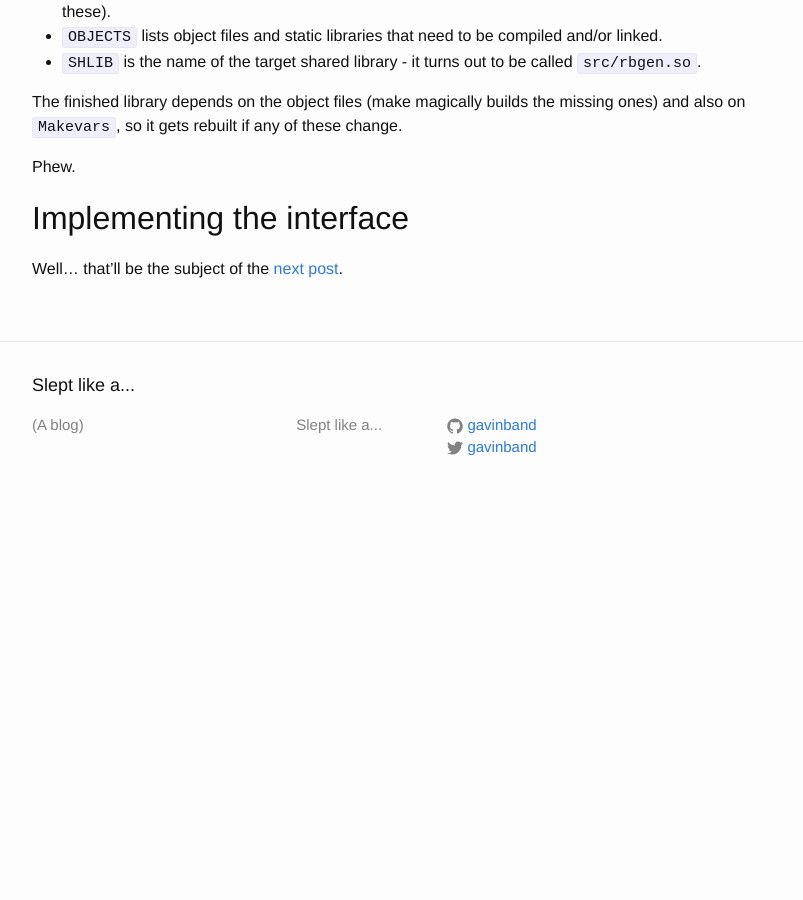
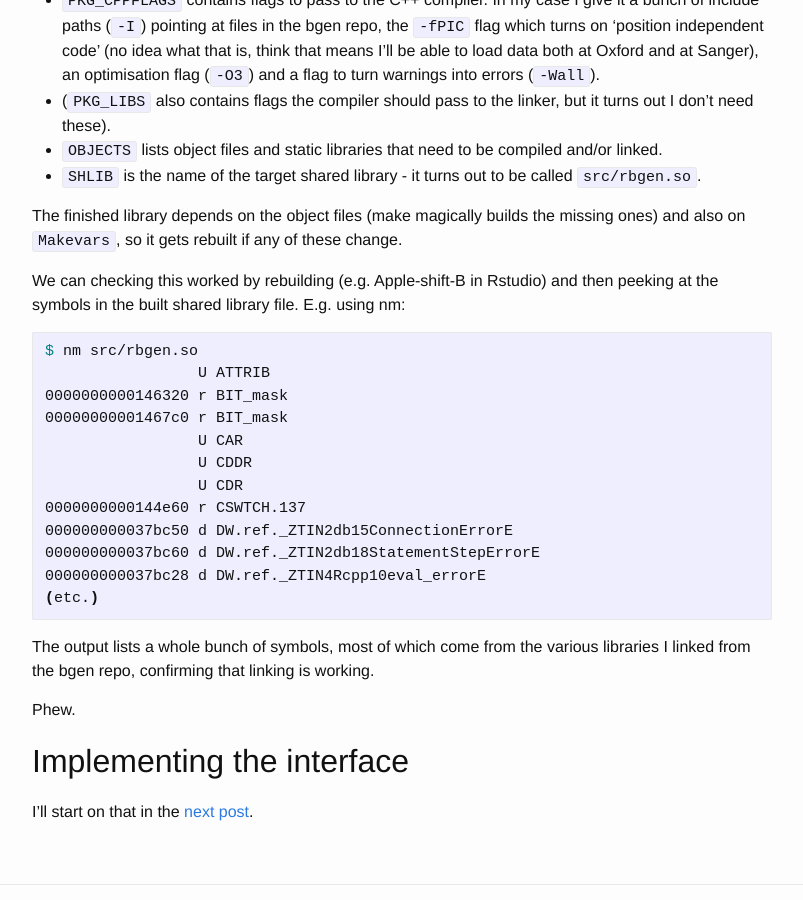
Before and after one commit to gavinband/gavinband.github.io, a Jekyll site: the page built from _posts/2017-05-16-Getting_biobank_data_into_R.md, in a window 1280 px wide and 900 px high, scrolled down 3251 px. Shown: the whole window, without its empty margins (238-1041 px from the left). Built offline with Jekyll 4.4.1, drawn with Linux system fonts in a browser that asks for light colours; before the commit the page ends 3770 px from its top, so only the background shows below that; some of the changed text lies outside the part shown.

Commit message:
Updates.  Include mathjax

````diff
--- a/_layouts/page.html
+++ b/_layouts/page.html
@@ -5,7 +5,10 @@ layout: default
 
   <header class="post-header">
     <h1 class="post-title">{{ page.title | escape }}</h1>
-  </header>
+		<script type="text/javascript"
+    	src="http://cdn.mathjax.org/mathjax/latest/MathJax.js?config=TeX-AMS-MML_HTMLorMML">
+		</script>
+	</header>
 
   <div class="post-content">
     {{ content }}
--- a/_layouts/post.html
+++ b/_layouts/post.html
@@ -6,6 +6,9 @@ layout: default
   <header class="post-header">
     <h1 class="post-title" itemprop="name headline">{{ page.title | escape }}</h1>
     <p class="post-meta"><time datetime="{{ page.date | date_to_xmlschema }}" itemprop="datePublished">{{ page.date | date: "%b %-d, %Y" }}</time>{% if page.author %} • <span itemprop="author" itemscope itemtype="http://schema.org/Person"><span itemprop="name">{{ page.author }}</span></span>{% endif %}</p>
+		<script type="text/javascript"
+    	src="http://cdn.mathjax.org/mathjax/latest/MathJax.js?config=TeX-AMS-MML_HTMLorMML">
+		</script>
   </header>
 
   <div class="post-content" itemprop="articleBody">
--- a/_posts/2017-05-16-Getting_biobank_data_into_R.md
+++ b/_posts/2017-05-16-Getting_biobank_data_into_R.md
@@ -69,10 +69,12 @@ just above the function declaration.  I put this in a file src/load.cpp.  I hit
 list()
 ```
 
+(Behind the scenes, this seems to call Rcpp's `compileAttributes()`, which generates two files, `src/RcppExports.cpp` and `R/RcppExports.R`.  Those files contain a pair of functions that glue the R and C++ code together.  But since this Just Seems To Work(TM), no point in worrying about that for now.
+
 ## Making it link ##
-Now comes the hard part.  I've got some existing C++ code in the bgen package.  It is built into object files and libraries with the bgen package (that uses the [waf build system]().)  I need to link it into this package.  How?
+Now comes the hard part.  I've got some existing C++ code in the bgen package.  It is built into object files and libraries with the bgen package (that uses the [waf build system](https://github.com/waf-project/waf).)  I need to link it into this package.  How?
 
-Several lost hours later I've reached the following solution.  First, I've chosen to distribute rbgen as a subdirectory of the bgen repo.  This means I can link directly to the build results from that package, rather than building them all over again.  Second, it turns out the build is controlled by a file called `Makevars` that also lives in the `src/` directory.  `Makevars` is a [makefile]().  But it is called `Makevars`.  Go figure.  Anyway `Makevars` does not seem to exist to start off with, so I made one.  Here's what it looks like:
+Several lost hours later I've reached the following solution.  First, I've chosen to distribute rbgen as a subdirectory of the bgen repo.  This means I can link directly to the build results from that package, rather than building them all over again.  Second, it turns out the build is controlled by a file called `Makevars` that also lives in the `src/` directory.  `Makevars` is a [makefile](https://en.wikipedia.org/wiki/Makefile).  But it is called `Makevars`.  Go figure.  Anyway `Makevars` does not seem to exist to start off with, so I made one.  Here's what it looks like:
 ```
 # in src/Makevars
 PKG_CPPFLAGS = \
@@ -98,8 +100,26 @@ In short:
 
 The finished library depends on the object files (make magically builds the missing ones) and also on `Makevars`, so it gets rebuilt if any of these change.
 
+We can checking this worked by rebuilding (e.g. Apple-shift-B in Rstudio) and then peeking at the symbols in the built shared library file.  E.g. using nm:
+```sh
+$ nm src/rbgen.so
+                 U ATTRIB
+0000000000146320 r BIT_mask
+00000000001467c0 r BIT_mask
+                 U CAR
+                 U CDDR
+                 U CDR
+0000000000144e60 r CSWTCH.137
+000000000037bc50 d DW.ref._ZTIN2db15ConnectionErrorE
+000000000037bc60 d DW.ref._ZTIN2db18StatementStepErrorE
+000000000037bc28 d DW.ref._ZTIN4Rcpp10eval_errorE
+(etc.)
+```
+
+The output lists a whole bunch of symbols, most of which come from the various libraries I linked from the bgen repo, confirming that linking is working.
+
 Phew.
 
 ## Implementing the interface ##
 
-Well... that'll be the subject of the [next post]({{ site.baseurl }}{% post_url 2017-05-17-Getting_biobank_data_into_R_part_2 %}).
+I'll start on that in the [next post]({{ site.baseurl }}{% post_url 2017-05-17-Getting_biobank_data_into_R_part_2 %}).
````
Also changed, not shown: Gemfile (+6 -19 lines), _posts/2017-05-17-Getting_biobank_data_into_R_part_2.md (+12 -7 lines).
